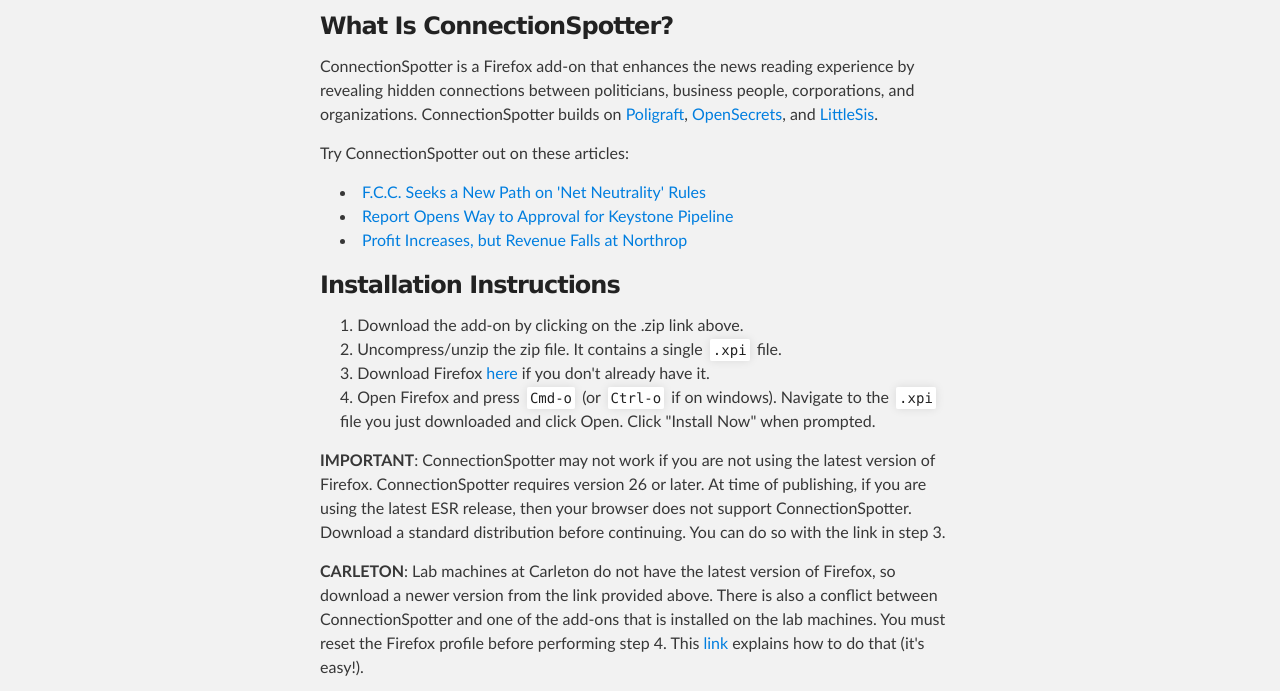
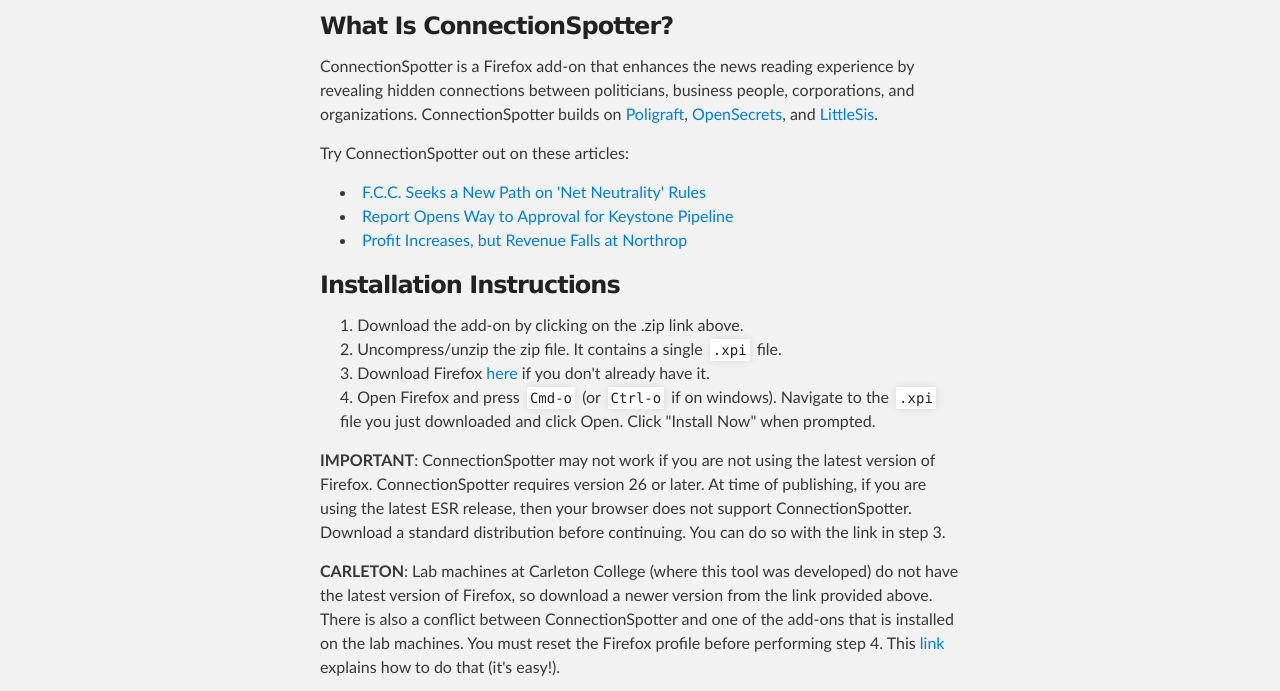
Before and after one commit to NoahCarnahan/connection-spotter, a plain HTML site: page index.html in a window 1280 px wide. Shown: the part 252-943 px from the top of the page. Drawn offline with Linux system fonts and the light colour scheme.

```diff
--- a/index.html
+++ b/index.html
@@ -52,7 +52,7 @@
 <li>Open Firefox and press <code>Cmd-o</code> (or <code>Ctrl-o</code> if on windows). Navigate to the <code>.xpi</code> file you just downloaded and click Open. Click "Install Now" when prompted.</li>
 </ol><p><strong>IMPORTANT</strong>: ConnectionSpotter may not work if you are not using the latest version of Firefox. ConnectionSpotter requires version 26 or later. At time of publishing, if you are using the latest ESR release, then your browser does not support ConnectionSpotter. Download a standard distribution before continuing. You can do so with the link in step 3.</p>
 
-<p><strong>CARLETON</strong>: Lab machines at Carleton do not have the latest version of Firefox, so download a newer version from the link provided above. There is also a conflict between ConnectionSpotter and one of the add-ons that is installed on the lab machines. You must reset the Firefox profile before performing step 4. This <a href="https://support.mozilla.org/en-US/kb/reset-firefox-easily-fix-most-problems#w_reset-firefox-to-its-default-state">link</a> explains how to do that (it's easy!).</p>
+<p><strong>CARLETON</strong>: Lab machines at Carleton College (where this tool was developed) do not have the latest version of Firefox, so download a newer version from the link provided above. There is also a conflict between ConnectionSpotter and one of the add-ons that is installed on the lab machines. You must reset the Firefox profile before performing step 4. This <a href="https://support.mozilla.org/en-US/kb/reset-firefox-easily-fix-most-problems#w_reset-firefox-to-its-default-state">link</a> explains how to do that (it's easy!).</p>
 
 <p>If you ever want to uninstall ConnectionSpotter, follow the instructions <a href="https://support.mozilla.org/en-US/kb/disable-or-remove-add-ons">here</a>.</p>
 
```
Also changed, not shown: params.json (+1 -1 lines).
